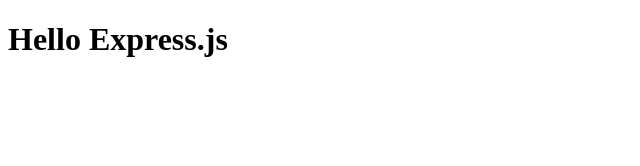
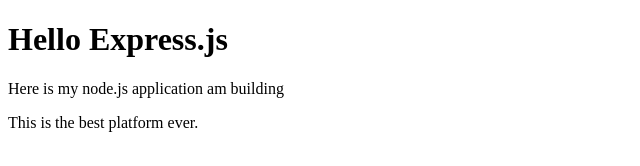
Before and after one commit to jeypeter/web-server, a website: page public/index.html in a window 1280 px wide. Shown: the whole page, without its empty margins (0-640 px from the left). Drawn offline with Linux system fonts and the light colour scheme.

Commit message:
Update index.html

```diff
--- a/public/index.html
+++ b/public/index.html
@@ -8,5 +8,7 @@
 </head>
 <body>
     <h1>Hello Express.js</h1>
+    <p>Here is my node.js application am building</p>
+    <p>This is the best platform ever.</p>
 </body>
 </html>
```
